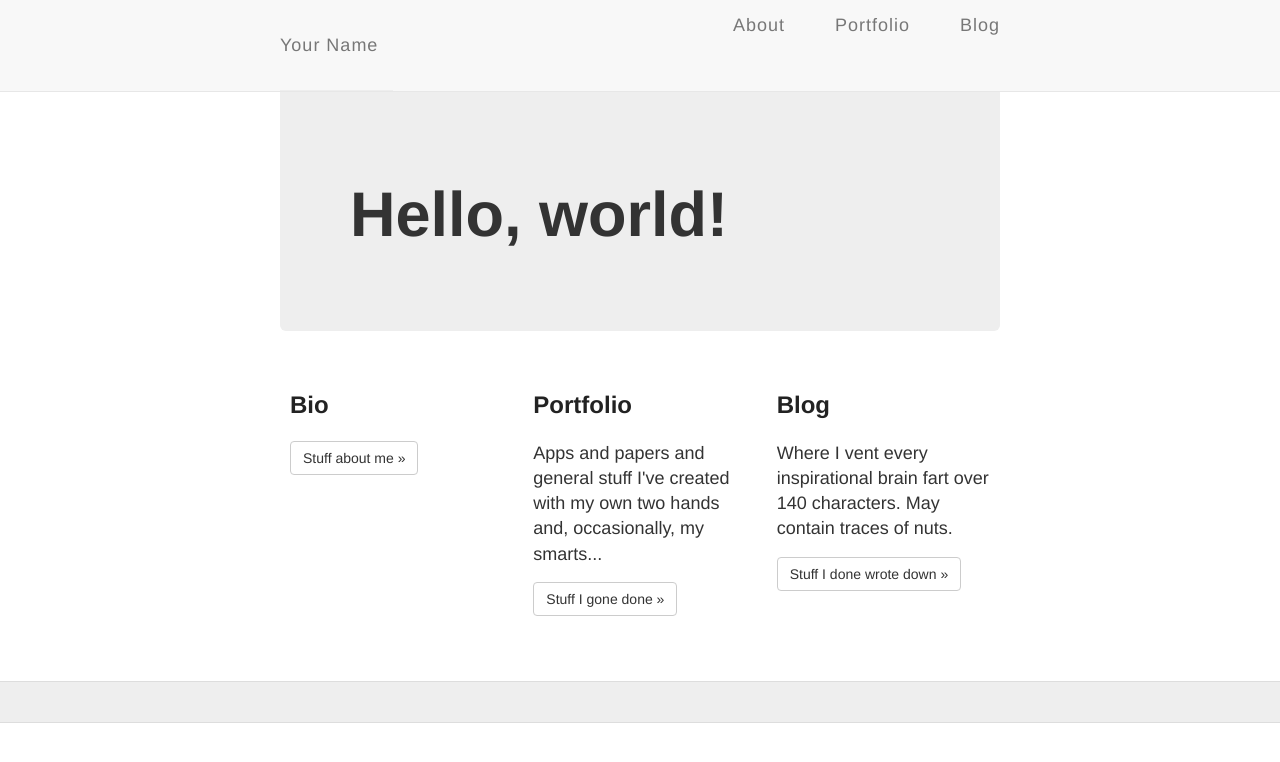
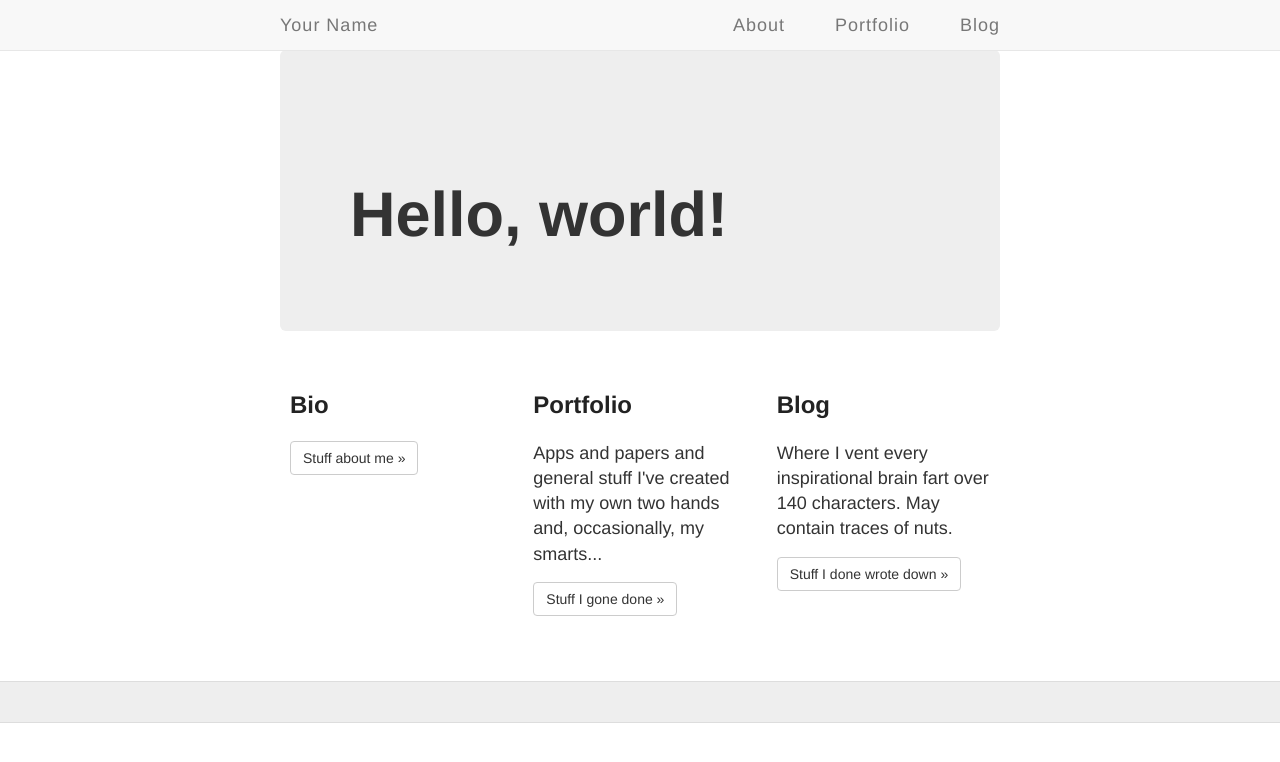
Before and after one commit to Dazby/dazby.github.io, a Jekyll site: the page built from index.html, in a window 1280 px wide. Shown: the top 762 px of the page. Built offline with Jekyll 4.4.1, drawn with Linux system fonts in a browser that asks for light colours; nearby versions of some CDN libraries; Markdown is read by kramdown in place of the engine named in the settings.

Commit message:
layout updates

```diff
--- a/_layouts/default.html
+++ b/_layouts/default.html
@@ -26,9 +26,7 @@
                     <span class="icon-bar"></span>
                     <span class="icon-bar"></span>
                 </button>
-                <header class="masthead clearfix">
-                        <a href="{{ site.baseurl }}/" class="navbar-brand">{{ site.name }}</a>
-                </header>
+                <a href="{{ site.baseurl }}/" class="navbar-brand">{{ site.name }}</a>
             </div>
             <div id="navbar" class="navbar-collapse collapse">
                 <ul class="nav navbar-nav navbar-right">
```
